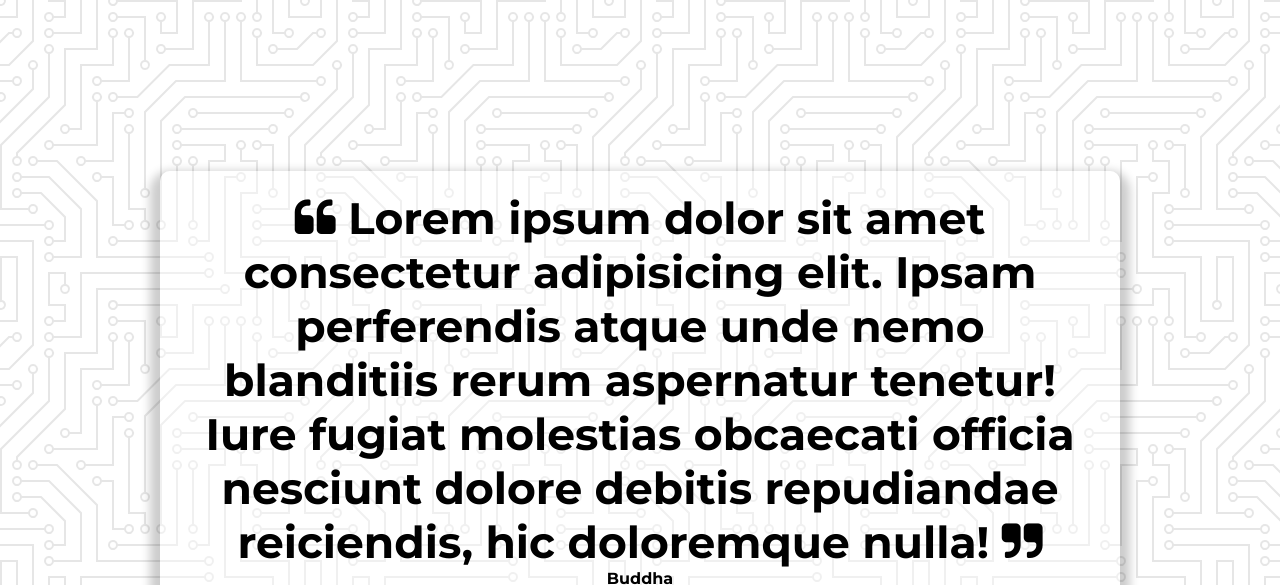
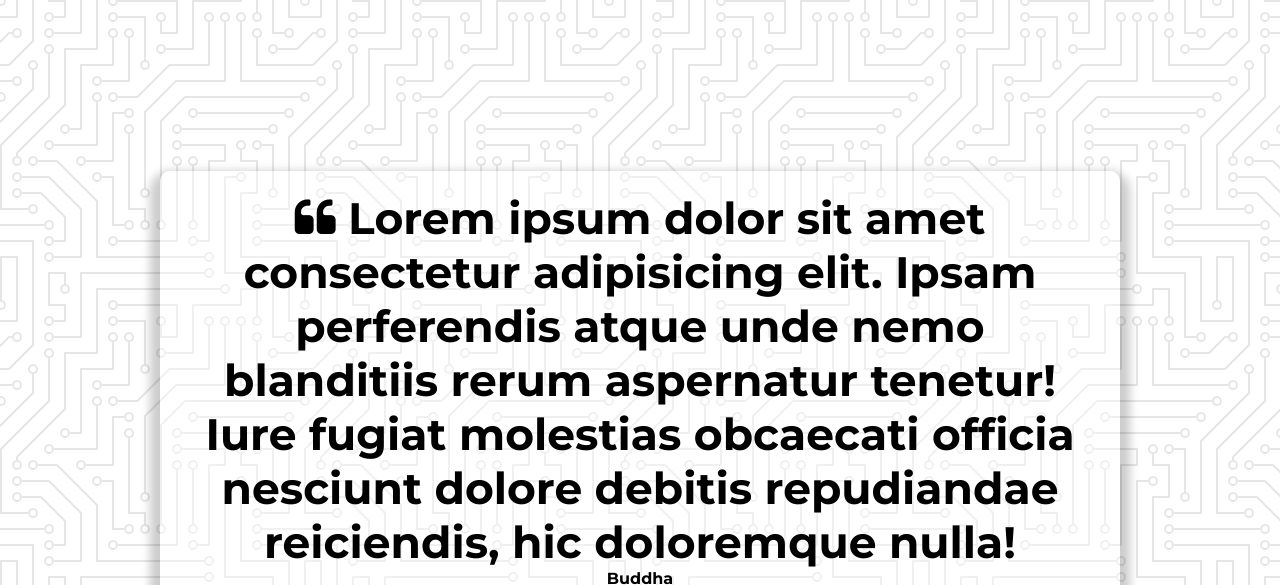
Before and after one commit to JurgitaE/Quote-generator, a website: page index.html in a window 1280 px wide. Shown: the top 585 px of the page. Drawn offline with Linux system fonts and the light colour scheme.

Commit message:
minor corrections

```diff
--- a/index.html
+++ b/index.html
@@ -25,7 +25,7 @@
                     >Lorem ipsum dolor sit amet consectetur adipisicing elit. Ipsam perferendis atque unde nemo blanditiis rerum aspernatur tenetur! Iure fugiat molestias obcaecati
                     officia nesciunt dolore debitis repudiandae reiciendis, hic doloremque nulla!</span
                 >
-                <i class="fa fa-quote-right"></i>
+                <!-- <i class="fa fa-quote-right"></i> -->
             </div>
             <!-- Author -->
             <div class="quote-author">
```
